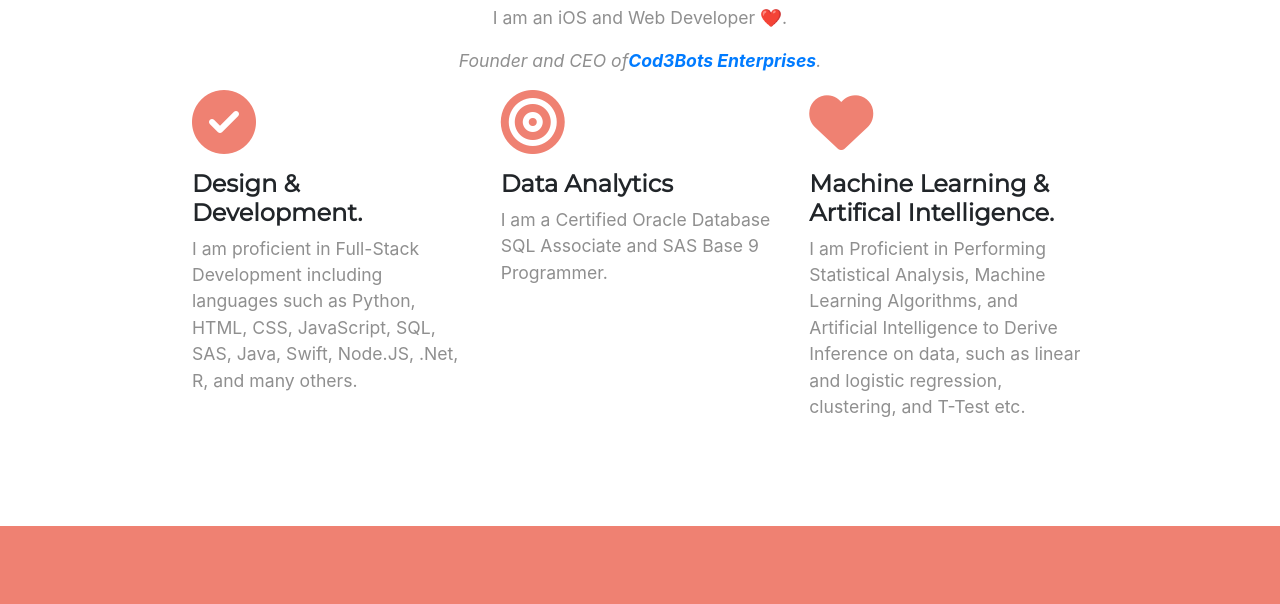
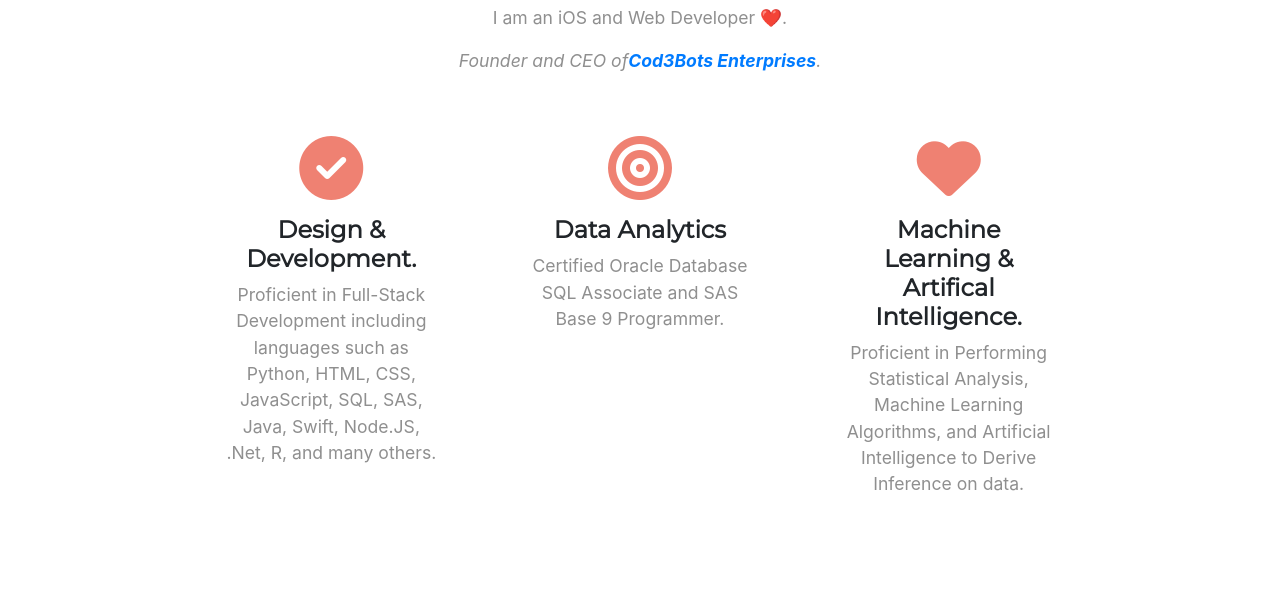
Before and after one commit to ashantij/ashantij.github.io, a plain HTML site: page index.html in a window 1280 px wide. Shown: the part 943-1547 px from the top of the page. Drawn offline with nearby package versions, Linux system fonts and the light colour scheme.

Commit message:
Update index.html

```diff
--- a/index.html
+++ b/index.html
@@ -86,21 +86,21 @@
     <p><em>Founder and CEO of<strong><a href="https://www.cod3bots.com/">Cod3Bots Enterprises</a></strong>.</em></p>
     </center>
     <div class="row">
-      <div class="feature-box col-lg-4">
+      <div class="bio-box col-lg-4">
         <i class="icon fas fa-check-circle fa-4x"></i>
         <h3>Design & Development.</h3>
-        <p>I am proficient in Full-Stack Development including languages such as Python, HTML, CSS, JavaScript, SQL, SAS, Java, Swift, Node.JS, .Net, R, and many others.</p>
+        <p>Proficient in Full-Stack Development including languages such as Python, HTML, CSS, JavaScript, SQL, SAS, Java, Swift, Node.JS, .Net, R, and many others.</p>
       </div>
-      <div class="feature-box col-lg-4">
+      <div class="bio-box col-lg-4">
         <i class="icon fas fa-bullseye fa-4x"></i>
         <h3>Data Analytics</h3>
-        <p>I am a Certified Oracle Database SQL Associate and SAS Base 9 Programmer. </p>
+        <p>Certified Oracle Database SQL Associate and SAS Base 9 Programmer. </p>
       </div>
 
-      <div class="feature-box col-lg-4">
+      <div class="bio-box col-lg-4">
         <i class="icon fas fa-heart fa-4x"></i>
         <h3>Machine Learning & Artifical Intelligence.</h3>
-        <p>I am Proficient in Performing Statistical Analysis, Machine Learning Algorithms, and Artificial Intelligence to Derive Inference on data, such as linear and logistic regression, clustering, and T-Test etc.</p>
+        <p>Proficient in Performing Statistical Analysis, Machine Learning Algorithms, and Artificial Intelligence to Derive Inference on data.</p>
 
       </div>
       </div>
@@ -239,8 +239,7 @@
 
     <h3 class="foot-text">Contact me Today.</h3>
     <button type="button" class="btn btn-dark btn-lg download-button">Email</button>
-    <button type="button" class="btn btn-light btn-lg ">LinkedIn</button>
-
+    <button  type="button" class="btn btn-light btn-lg " ><a href="https://www.linkedin.com/in/ashanti-jones-bshi-rhia-oca-cpc-a752b895/">LinkedIn</a></button>
   </section>
 
 
```
